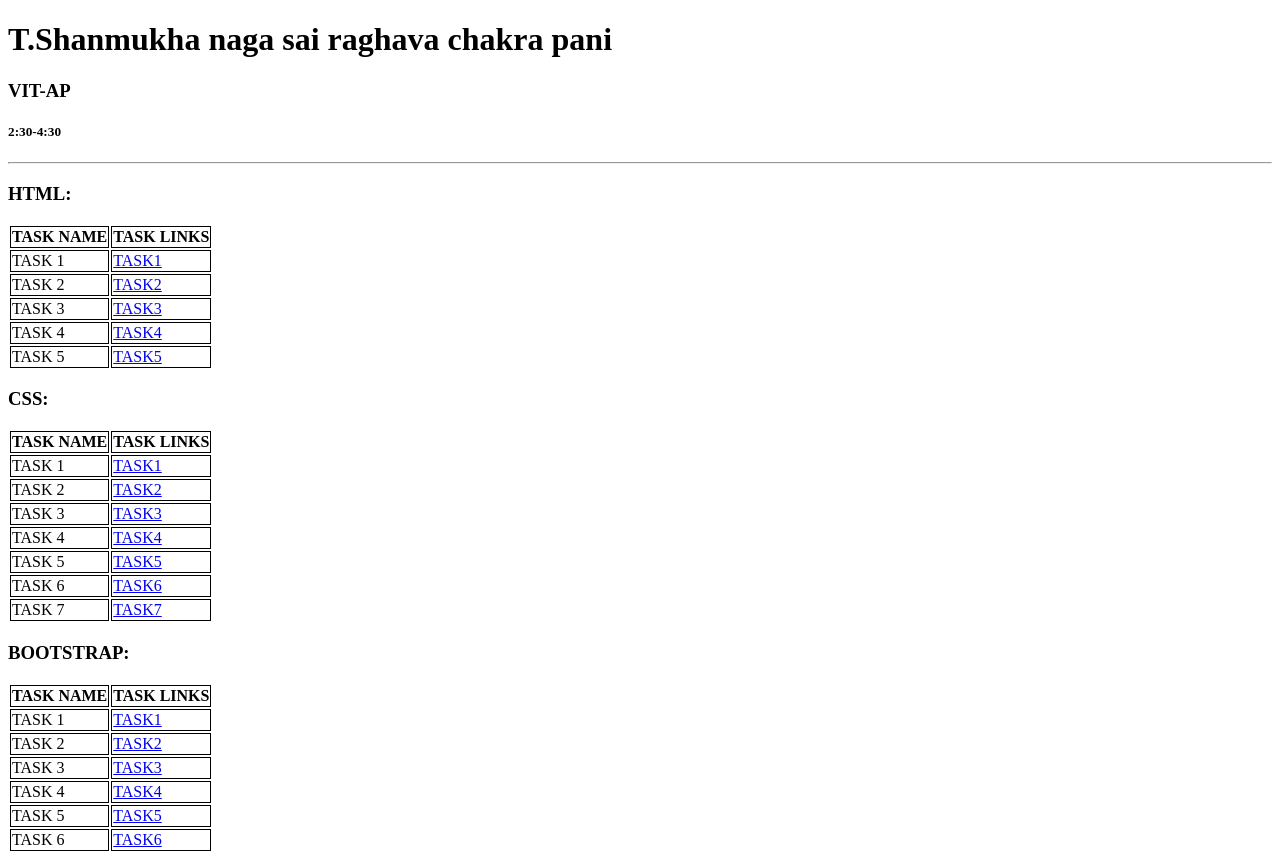
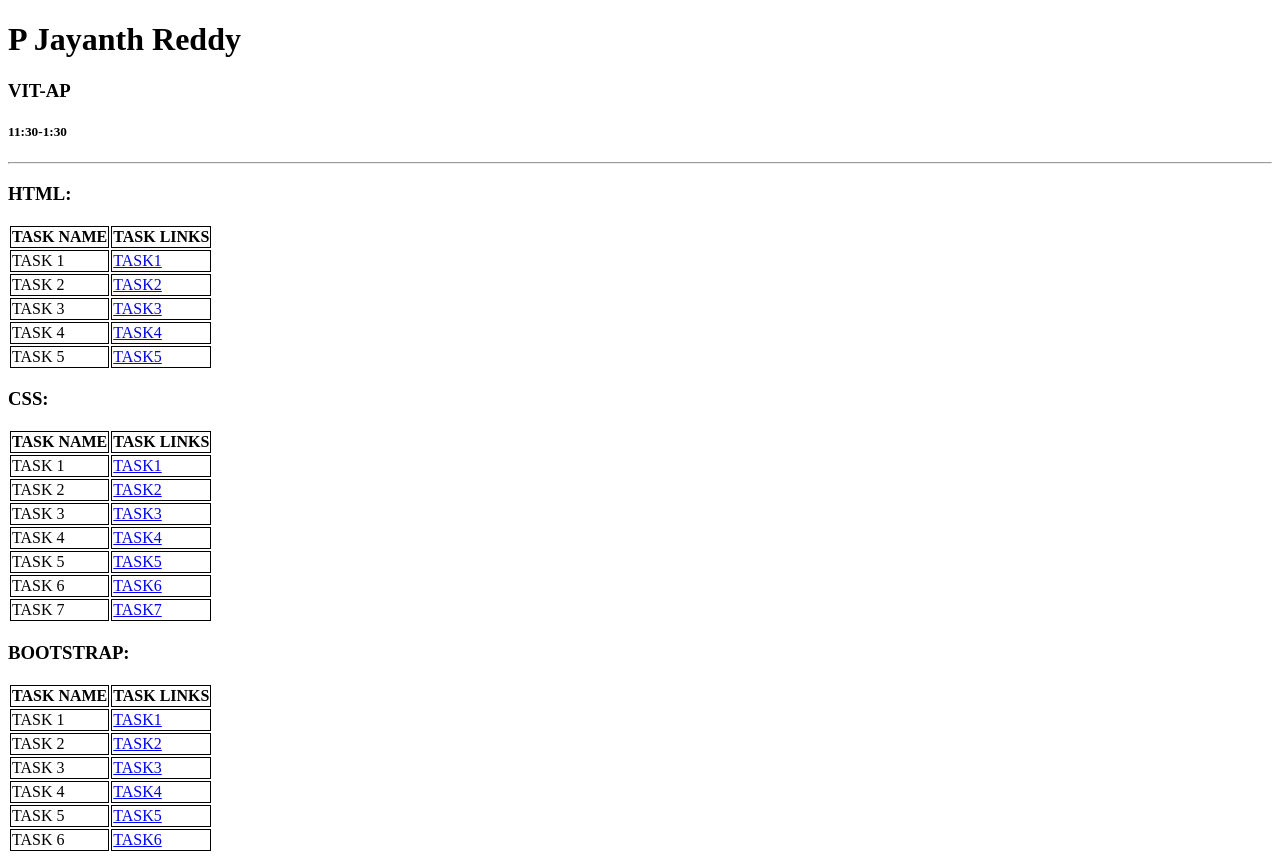
Before and after one commit to JayanthReddy139/new-mern-assignment-2, a plain HTML site: page index.html in a window 1280 px wide. Shown: the top 856 px of the page. Drawn offline with Linux system fonts and the light colour scheme.

Commit message:
Add files via upload

```diff
--- a/index.html
+++ b/index.html
@@ -15,9 +15,9 @@
     </style>
   </head>
   <body>
-    <h1>T.Shanmukha naga sai raghava chakra pani</h1>
+    <h1>P Jayanth Reddy</h1>
     <h3>VIT-AP</h3>
-    <h5>2:30-4:30</h5>
+    <h5>11:30-1:30</h5>
 
     <hr />
     <table class="table1">
```
